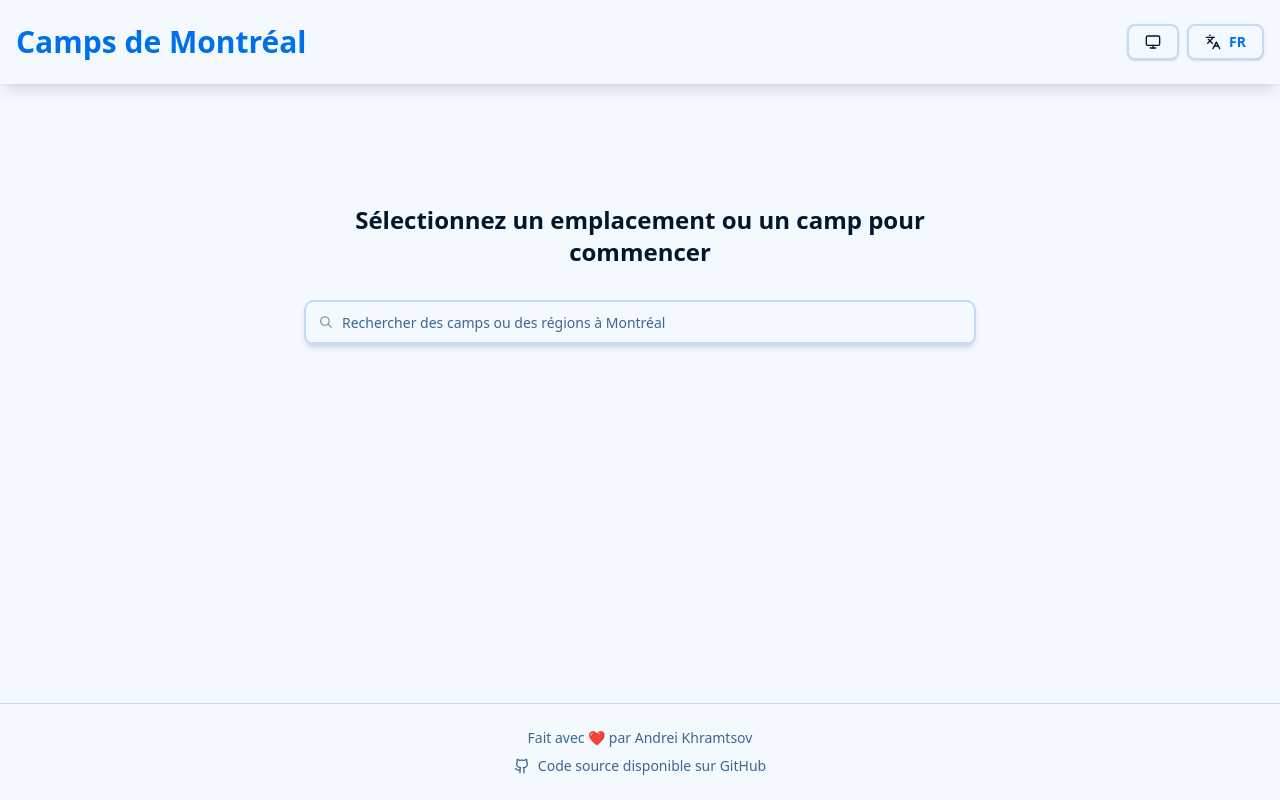
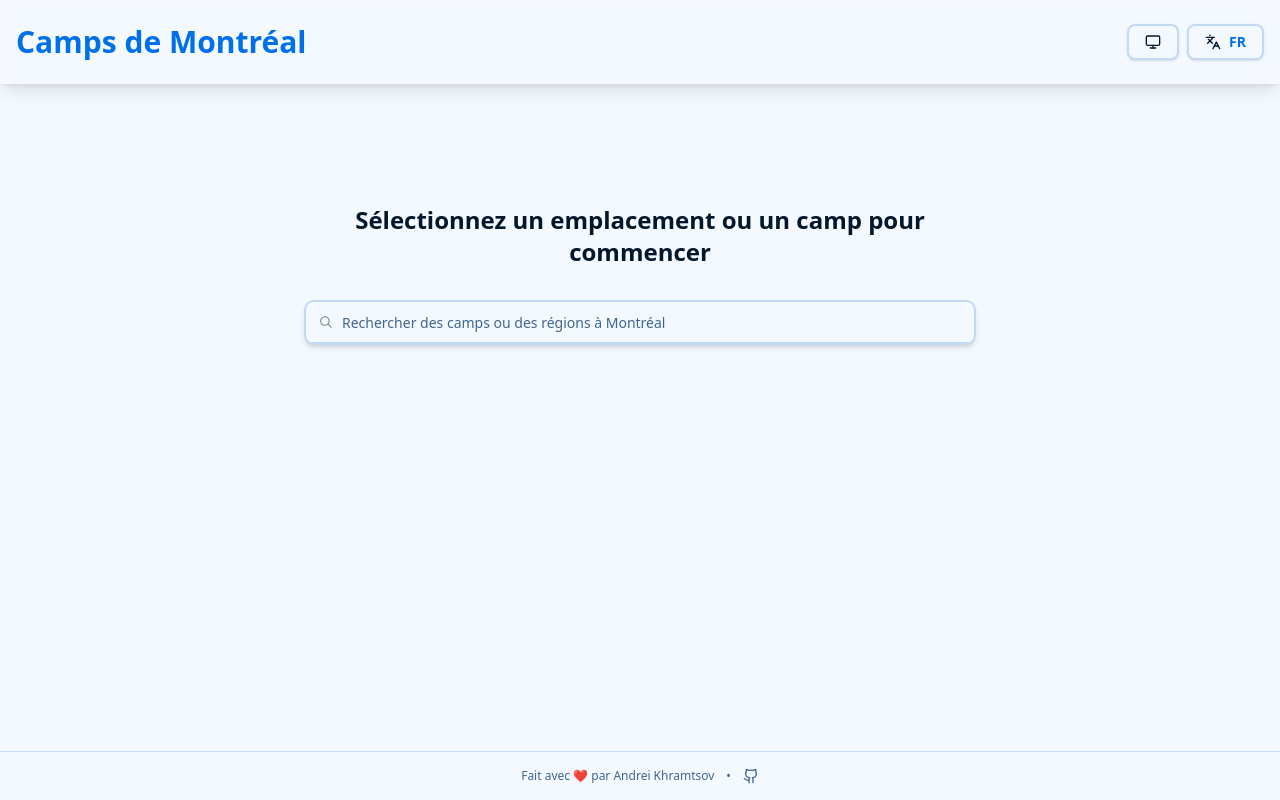
Before and after one commit to kamirov/montreal-camps, a Next.js app: page / in a window 1280 px wide. Built offline with nearby package versions, Linux system fonts and the light colour scheme.

Commit message:
Update Footer component and tests: adjust layout for improved spacing, add aria-label for accessibility, and enhance test coverage with new assertions for GitHub link and separator display.

```diff
--- a/src/components/Footer.tsx
+++ b/src/components/Footer.tsx
@@ -7,18 +7,19 @@ export function Footer() {
   const { t } = useTranslation();
 
   return (
-    <footer className="border-t bg-background py-6 mt-12">
+    <footer className="border-t bg-background py-4 mt-12">
       <div className="container mx-auto px-4">
-        <div className="flex flex-col items-center gap-2 text-sm text-muted-foreground">
+        <div className="flex items-center justify-center gap-3 text-xs text-muted-foreground">
           <p>{t.footer.madeWithLove}</p>
+          <span>•</span>
           <a
             href="https://github.com/kamirov/montreal-camps"
             target="_blank"
             rel="noopener noreferrer"
-            className="flex items-center gap-2 hover:text-foreground transition-colors"
+            className="hover:text-foreground transition-colors"
+            aria-label={t.footer.sourceCode}
           >
             <Github className="h-4 w-4" />
-            {t.footer.sourceCode}
           </a>
         </div>
       </div>
```
Also changed, not shown: 1 other file (tests, documents, lock files or other folders).
